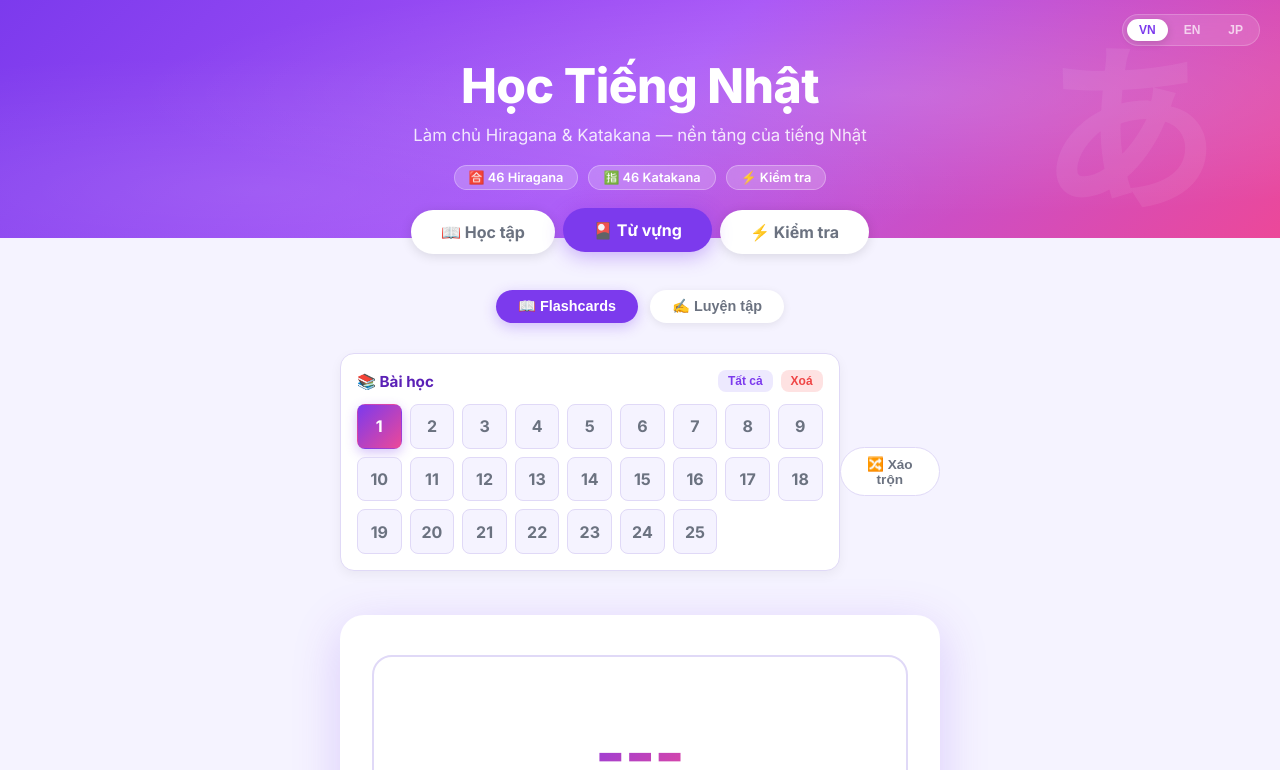
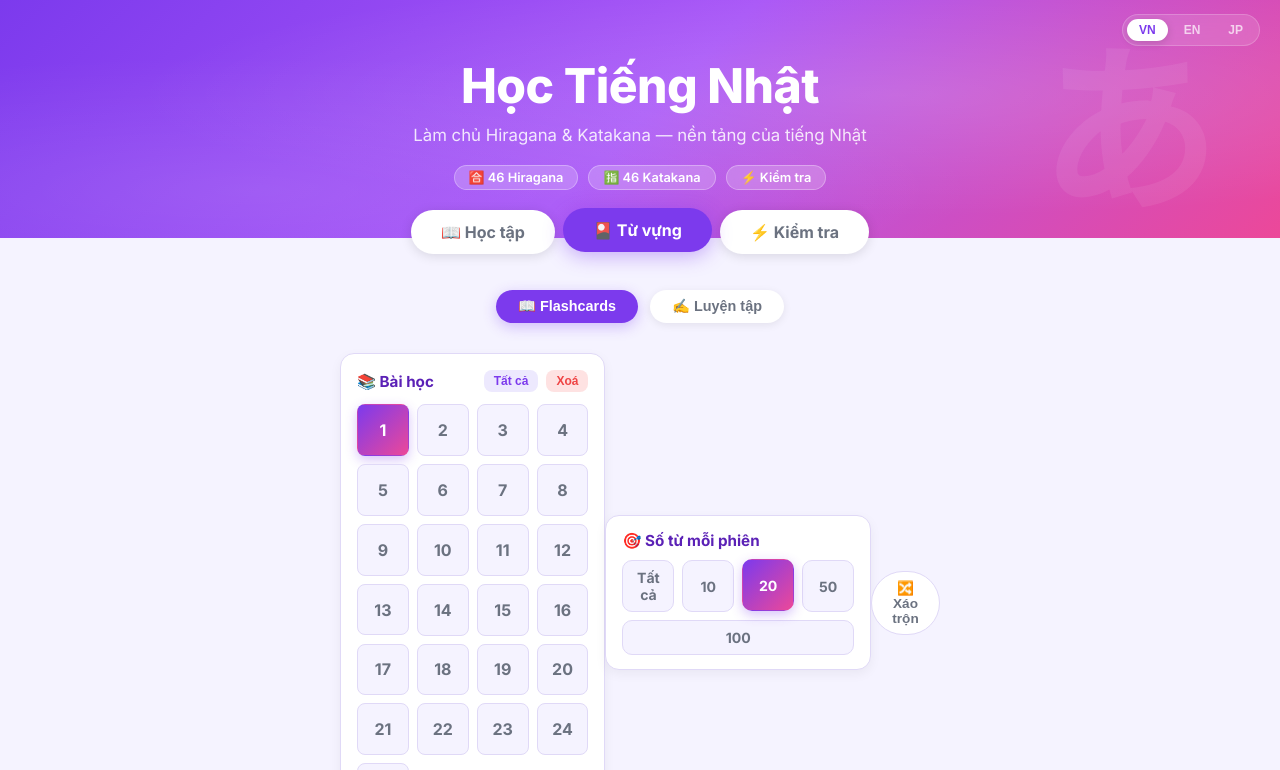
Before and after one commit to TuiTenHiu/study-jlpt, a website with bundled scripts: page index.html in a window 1280 px wide. Both pictures are taken after a click on the button "🎴 Từ vựng". Shown: the top 770 px of the page. Built offline with nearby package versions, Linux system fonts and the light colour scheme.

Commit message:
cap nhat data

```diff
--- a/data/vocab.js
+++ b/data/vocab.js
@@ -150,16 +150,8 @@ export const vocabData = {
     { "jp": "おねがいします", "romaji": "onegaishimasu", "vi": "nhờ bạn", "audio": "onegaishimasu.mp3" },
     { "jp": "わかりました", "romaji": "wakarimashita", "vi": "tôi hiểu rồi", "audio": "wakarimashita.mp3" },
     { "jp": "ありがとうございます", "romaji": "arigatougozaimasu", "vi": "xin cảm ơn", "audio": "arigatougozaimasu.mp3" },
-  { "jp": "きかい", "romaji": "kikai", "vi": "máy móc", "audio": "kikai.mp3" },
-  { "jp": "つかいます", "romaji": "tsukaimasu", "vi": "sử dụng", "audio": "tsukaimasu.mp3" },
-  { "jp": "はこびます", "romaji": "hakobimasu", "vi": "vận chuyển", "audio": "hakobimasu.mp3" },
-  { "jp": "とめます", "romaji": "tomemasu", "vi": "làm dừng", "audio": "tomemasu.mp3" },
-  { "jp": "つけます", "romaji": "tsukemasu", "vi": "bật/gắn vào", "audio": "tsukemasu.mp3" },
     { "jp": "はずします", "romaji": "hazushimasu", "vi": "gỡ ra", "audio": "hazushimasu.mp3" },
-  { "jp": "じゅんばん", "romaji": "junban", "vi": "tuần tự", "audio": "junban.mp3" },
     { "jp": "まず", "romaji": "mazu", "vi": "trước hết", "audio": "mazu.mp3" },
-  { "jp": "さいしょに", "romaji": "saishoni", "vi": "đầu tiên", "audio": "saishoni.mp3" },
-  { "jp": "でんげん", "romaji": "dengen", "vi": "nguồn điện", "audio": "dengen.mp3" },
     { "jp": "いれます", "romaji": "iremasu", "vi": "bật", "audio": "iremasu.mp3" },
     { "jp": "けします", "romaji": "keshimasu", "vi": "tắt", "audio": "keshimasu.mp3" }
   ],
--- a/features/flashcard.js
+++ b/features/flashcard.js
@@ -29,8 +29,10 @@ export class Flashcard {
   }
 
   /** Load lessons from vocabData and reset state. */
-  loadLessons(lessonsArray) {
+  loadLessons(lessonsArray, limit) {
     this.currentLessons = lessonsArray || [];
+    this.limit = (limit === undefined) ? 'all' : limit;
+
     if (this.currentLessons.length === 0) {
       this.vocab = [];
       this.render();
@@ -38,15 +40,22 @@ export class Flashcard {
     }
 
     try {
-      this.vocab = [];
+      let allWords = [];
       this.currentLessons.forEach((num) => {
         const wordsForLesson = vocabData[num];
         if (wordsForLesson && wordsForLesson.length > 0) {
           // Attach lesson number to track learned state properly
           const words = wordsForLesson.map(w => ({ ...w, _lessonNum: num }));
-          this.vocab.push(...words);
+          allWords.push(...words);
         }
       });
+
+      // Shuffle the full pool, then apply limit
+      for (let i = allWords.length - 1; i > 0; i--) {
+        const j = Math.floor(Math.random() * (i + 1));
+        [allWords[i], allWords[j]] = [allWords[j], allWords[i]];
+      }
+      this.vocab = (this.limit === 'all') ? allWords : allWords.slice(0, this.limit);
 
       this.currentIndex = 0;
       this.isFlipped = false;
@@ -157,7 +166,7 @@ export class Flashcard {
   /** Reset UI when switching to this mode. */
   activate() {
     if (this.vocab.length === 0 && this.currentLessons && this.currentLessons.length > 0) {
-      this.loadLessons(this.currentLessons);
+      this.loadLessons(this.currentLessons, this.limit);
     } else {
       this.render();
     }
--- a/features/vocabPractice.js
+++ b/features/vocabPractice.js
@@ -29,8 +29,10 @@ export class VocabPractice {
   }
 
   /** Load lessons and start session. */
-  loadLessons(lessonsArray) {
+  loadLessons(lessonsArray, limit) {
     this.currentLessons = lessonsArray || [];
+    this.limit = (limit === undefined) ? 'all' : limit;
+
     if (this.currentLessons.length === 0) {
       this.vocabSource = [];
       this.dom.arena.hidden = true;
@@ -56,12 +58,13 @@ export class VocabPractice {
   startSession() {
     if (this.vocabSource.length === 0) return;
 
-    // Copy and shuffle initial pool
+    // Copy and shuffle full pool
     let pool = [...this.vocabSource];
     this._shuffle(pool);
 
-    // Limit to 50 random words per session to prevent exhaustion
-    this.queue = pool.slice(0, 50);
+    // Apply limit: take first N words or all if limit is 'all'
+    const limit = this.limit === undefined ? 'all' : this.limit;
+    this.queue = (limit === 'all') ? pool : pool.slice(0, limit);
 
     this.state = {
       currentWord: null,
--- a/index.html
+++ b/index.html
@@ -240,6 +240,21 @@
             <!-- Rendered by JS -->
           </div>
         </div>
+
+        <!-- Vocab Limit Picker -->
+        <div class="limit-picker-container">
+          <div class="limit-picker-header">
+            <label for="vocab-limit-select">🎯 Số từ mỗi phiên</label>
+          </div>
+          <div class="limit-chips" id="limit-chips">
+            <button class="limit-chip" onclick="setVocabLimit('all')" data-limit="all">Tất cả</button>
+            <button class="limit-chip" onclick="setVocabLimit(10)" data-limit="10">10</button>
+            <button class="limit-chip active" onclick="setVocabLimit(20)" data-limit="20">20</button>
+            <button class="limit-chip" onclick="setVocabLimit(50)" data-limit="50">50</button>
+            <button class="limit-chip" onclick="setVocabLimit(100)" data-limit="100">100</button>
+          </div>
+        </div>
+
         <button id="btn-vocab-tool" class="btn-vocab-tool" onclick="shuffleVocab()" title="Shuffle words" data-i18n="btn_shuffle">🔀 Shuffle</button>
       </div>
 
--- a/main.js
+++ b/main.js
@@ -383,7 +383,7 @@ function switchMode(mode) {
   // Initialize vocab mode if needed
   if (mode === 'vocab') {
     if (activeVocabSubMode === 'flash') flashcard.activate();
-    else vocabPractice.loadLessons(selectedLessons);
+    else vocabPractice.loadLessons(selectedLessons, currentVocabLimit);
   }
 
   // Close any open modal when switching
@@ -415,7 +415,7 @@ function setVocabSubMode(sub) {
   el('vsub-practice').classList.toggle('active', sub === 'practice');
 
   if (sub === 'practice') {
-    vocabPractice.loadLessons(selectedLessons);
+    vocabPractice.loadLessons(selectedLessons, currentVocabLimit);
     el('btn-vocab-tool').hidden = true;
   } else {
     flashcard.activate();
@@ -426,6 +426,9 @@ function setVocabSubMode(sub) {
 /* ── Lesson Selection Logic ──────────────────────────────────────────────── */
 const AVAILABLE_LESSONS = 25;
 let selectedLessons = [1];
+
+/** Current vocab limit per session: a number or 'all' */
+let currentVocabLimit = 20;
 
 function renderLessonToggles() {
   const grid = el('lesson-toggles-grid');
@@ -463,11 +466,28 @@ function clearAllLessons() {
   triggerLessonLoad();
 }
 
+/**
+ * Set how many words to study per session.
+ * @param {number|'all'} limit
+ */
+function setVocabLimit(limit) {
+  currentVocabLimit = limit === 'all' ? 'all' : Number(limit);
+
+  // Sync chip UI
+  document.querySelectorAll('.limit-chip').forEach(chip => {
+    const chipVal = chip.dataset.limit;
+    const isActive = chipVal === String(limit);
+    chip.classList.toggle('active', isActive);
+  });
+
+  triggerLessonLoad();
+}
+
 function triggerLessonLoad() {
   if (activeVocabSubMode === 'flash') {
-    flashcard.loadLessons(selectedLessons);
+    flashcard.loadLessons(selectedLessons, currentVocabLimit);
   } else {
-    vocabPractice.loadLessons(selectedLessons);
+    vocabPractice.loadLessons(selectedLessons, currentVocabLimit);
   }
 }
 
@@ -684,6 +704,7 @@ Object.assign(window, {
   // Lesson Picker globals
   toggleLesson,
   selectAllLessons,
+  setVocabLimit,
   clearAllLessons,
   nextVocab: () => flashcard.next(),
   prevVocab: () => flashcard.prev(),
--- a/style.css
+++ b/style.css
@@ -1589,3 +1589,66 @@ main { max-width: 1100px; margin: 0 auto; padding: 0 16px; }
   .lesson-picker-actions { justify-content: space-between; }
   .vocab-sub-bar { flex-wrap: wrap; }
 }
+
+/* ── 25. Vocab Limit Picker ──────────────────────────────────────────────── */
+.limit-picker-container {
+  background: var(--surface);
+  border: 1.5px solid var(--border);
+  border-radius: var(--radius);
+  padding: 14px 16px;
+  width: 100%;
+  max-width: 500px;
+  margin: 0 auto 20px auto;
+  box-shadow: 0 4px 12px rgba(0,0,0,.05);
+}
+
+.limit-picker-header {
+  margin-bottom: 10px;
+}
+
+.limit-picker-header label {
+  font-weight: 700;
+  color: var(--primary-dark);
+  font-size: 0.95rem;
+}
+
+.limit-chips {
+  display: flex;
+  gap: 8px;
+  flex-wrap: wrap;
+}
+
+.limit-chip {
+  flex: 1;
+  min-width: 48px;
+  padding: 8px 10px;
+  border: 1.5px solid var(--border);
+  background: var(--bg);
+  border-radius: 10px;
+  font-family: 'Inter', sans-serif;
+  font-size: 0.88rem;
+  font-weight: 700;
+  cursor: pointer;
+  color: var(--text-muted);
+  transition: var(--transition);
+  text-align: center;
+}
+
+.limit-chip:hover:not(.active) {
+  border-color: var(--primary);
+  color: var(--primary);
+  transform: translateY(-2px);
+  box-shadow: 0 4px 10px rgba(124,58,237,.12);
+}
+
+.limit-chip.active {
+  background: linear-gradient(135deg, var(--primary), var(--accent));
+  color: #fff;
+  border-color: transparent;
+  box-shadow: 0 4px 12px rgba(124,58,237,.3);
+  transform: translateY(-1px);
+}
+
+@media (max-width: 480px) {
+  .limit-chip { font-size: .8rem; padding: 6px 8px; }
+}
```
Lines whose indentation alone changed are shown as unchanged.
